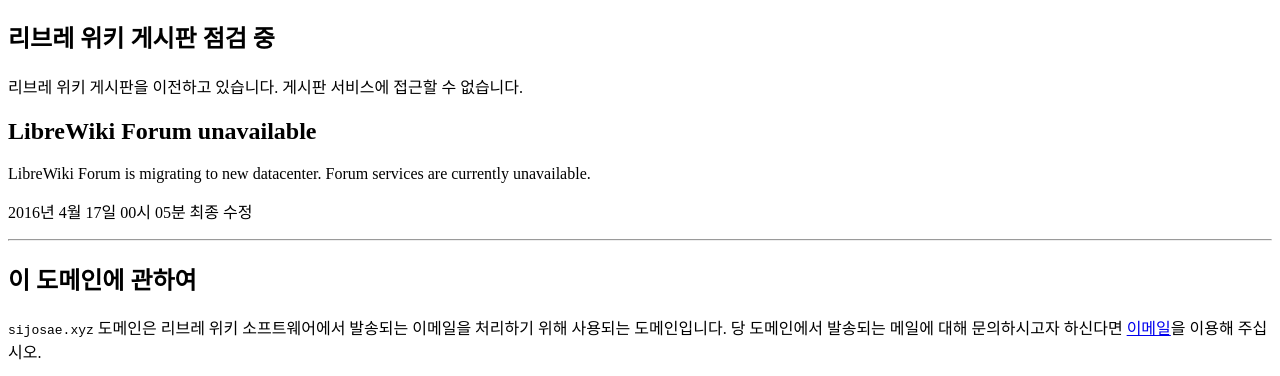
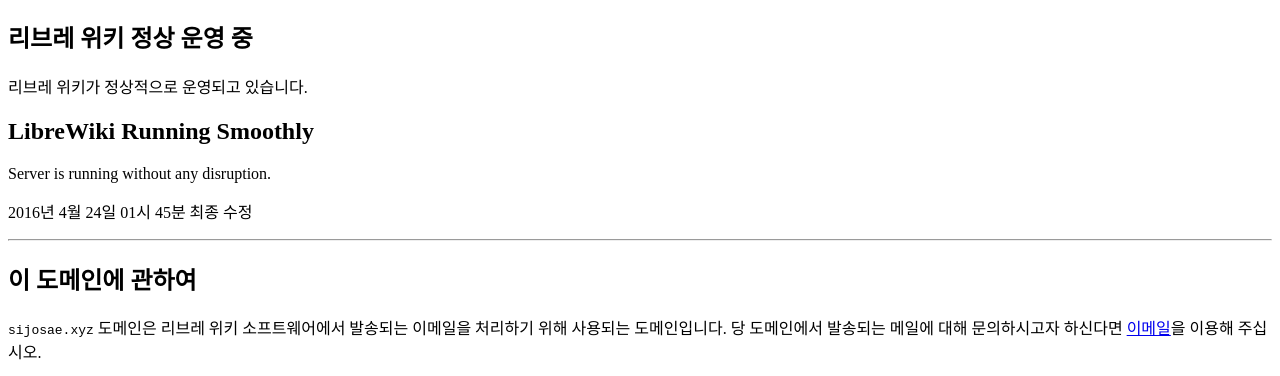
Before and after one commit to librewiki/sijosae.xyz, a plain HTML site: page index.html in a window 1280 px wide. Shown: the part 70-446 px from the top of the page. Drawn offline with Linux system fonts and the light colour scheme.

Commit message:
Update index.html

```diff
--- a/index.html
+++ b/index.html
@@ -9,11 +9,11 @@
     <body>
     <h1>리브레 위키 상태</h1>
         <!-- 문제가 발생했을 시 이 부분부터 수정합니다. CONTRIBUTING.md 참조. -->
-        <h2>리브레 위키 게시판 점검 중</h2>
-        <p>리브레 위키 게시판을 이전하고 있습니다. 게시판 서비스에 접근할 수 없습니다.</p>
-        <h2>LibreWiki Forum unavailable</h2>
-        <p>LibreWiki Forum is migrating to new datacenter. Forum services are currently unavailable.</p>
-        <p>2016년 4월 17일 00시 05분 최종 수정</p>
+        <h2>리브레 위키 정상 운영 중</h2>
+        <p>리브레 위키가 정상적으로 운영되고 있습니다.</p>
+        <h2>LibreWiki Running Smoothly</h2>
+        <p>Server is running without any disruption.</p>
+        <p>2016년 4월 24일 01시 45분 최종 수정</p>
         <!-- 문제가 발생했을 때 이 부분 아래로는 수정하지 않습니다. CONTRIBUTING.md 참조. -->
 
         <hr>
```
